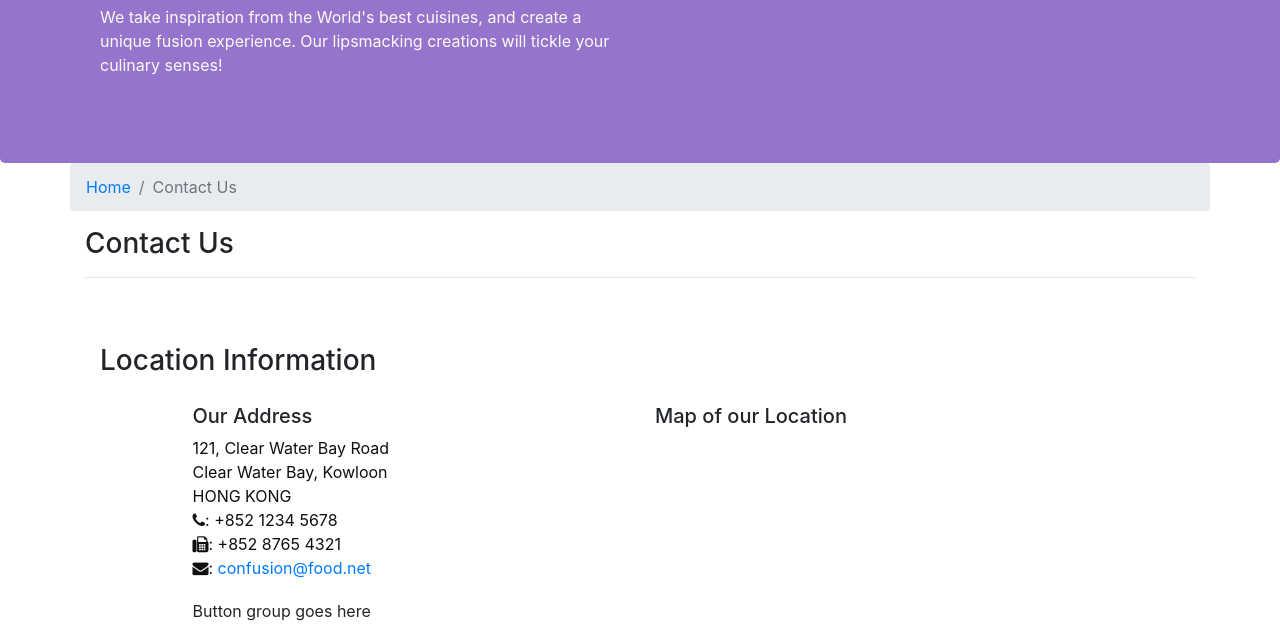
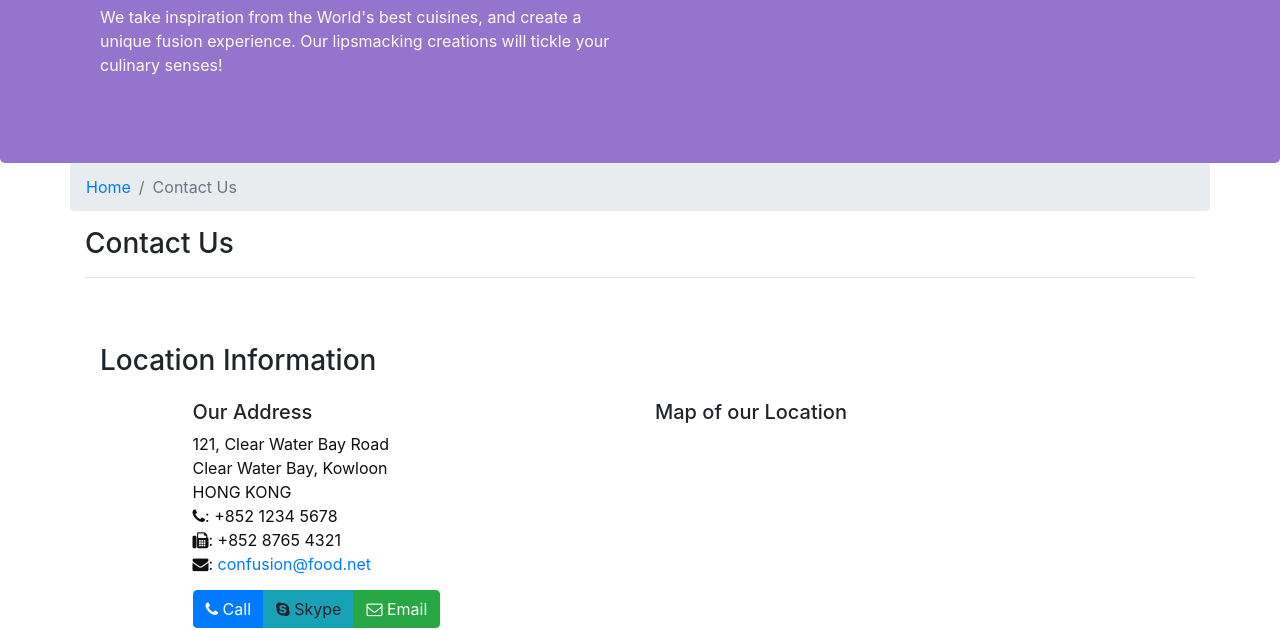
Before and after one commit to levinsamuel/coursera_bootstrap4, a website: page webapp/contactus.html in a window 1280 px wide. Shown: the part 171-801 px from the top of the page. Drawn offline with nearby package versions, Linux system fonts and the light colour scheme.

Commit message:
added contact buttons

```diff
--- a/webapp/contactus.html
+++ b/webapp/contactus.html
@@ -79,7 +79,14 @@
                 <h5>Map of our Location</h5>
             </div>
             <div class="col-12 col-sm-11 offset-sm-1">
-                Button group goes here
+                <div class="btn-group" role="group">
+                  <a href="tel:+18005556060" role="button" class="btn btn-primary">
+                    <i class="fa fa-phone"></i> Call</a>
+                  <a role="button" class="btn btn-info">
+                    <i class="fa fa-skype"></i> Skype</a>
+                  <a href="mailto:confusion@doesnotexist.xyz" role="button" class="btn btn-success">
+                    <i class="fa fa-envelope-o"></i> Email</a>
+                </div>
             </div>
         </div>
 
```
